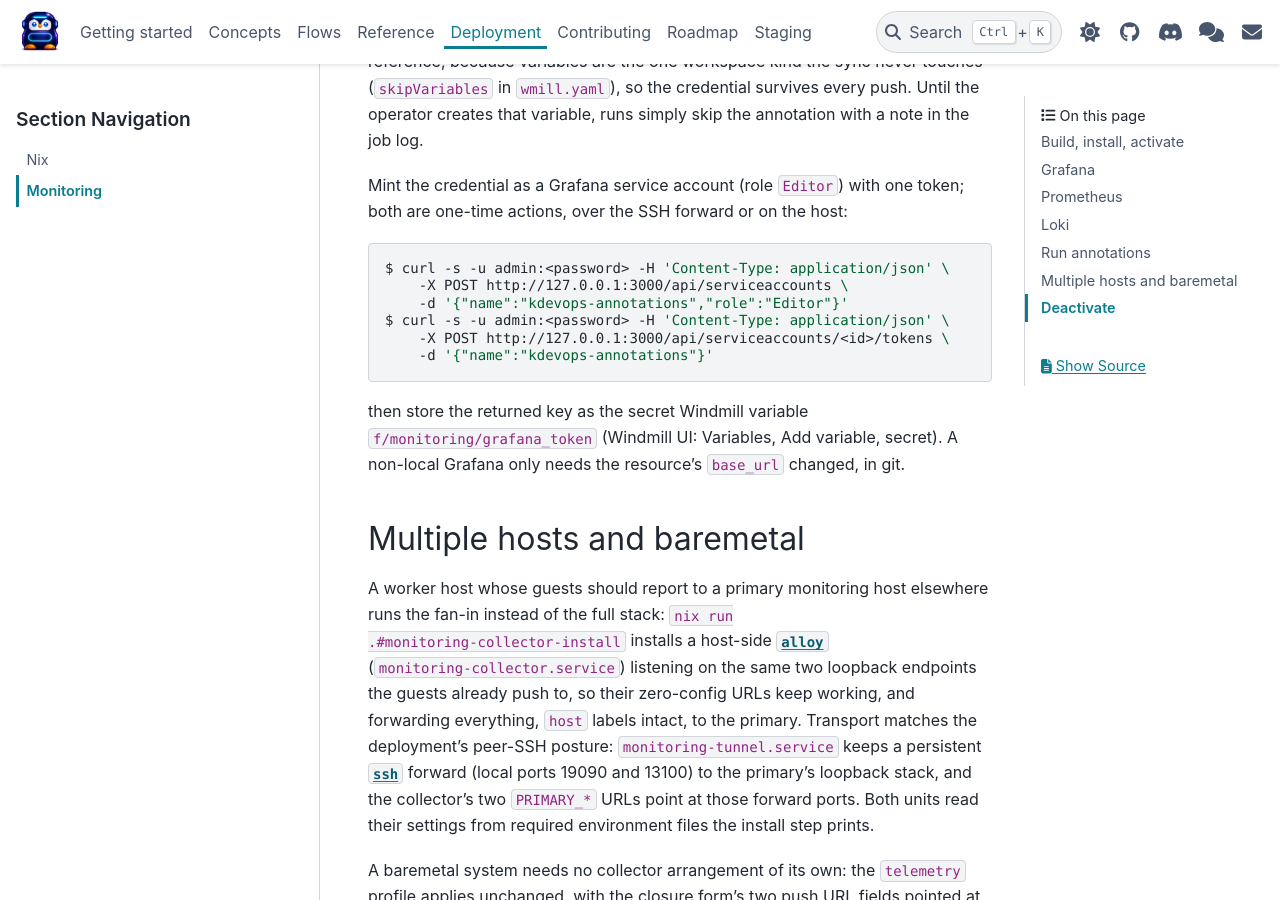
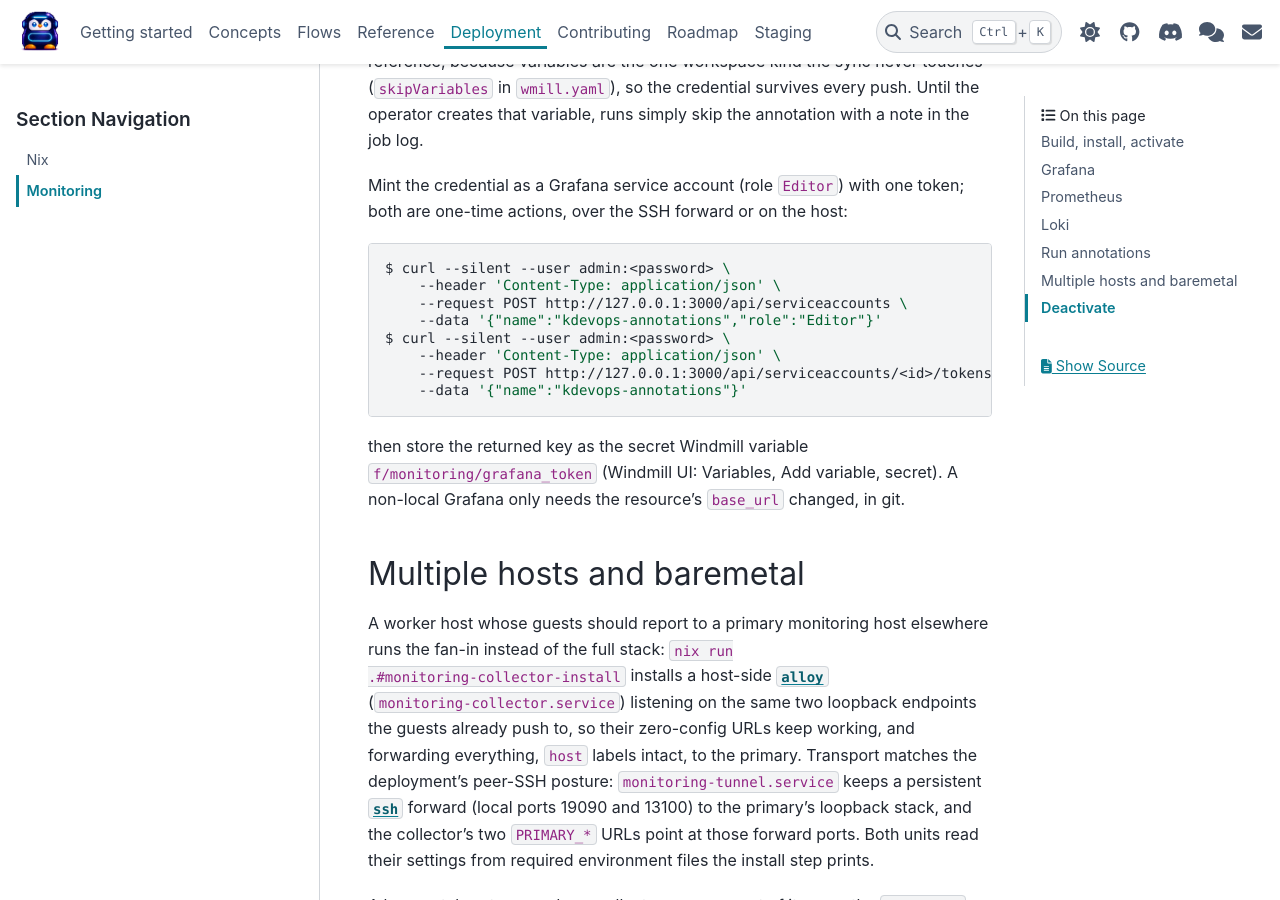
Before and after one commit to dagomez137/kdevops-ng, a Sphinx documentation site: the page built from docs/deployment/monitoring.rst, in a window 1280 px wide and 900 px high, scrolled down 2495 px. Built offline with Sphinx 7.4.7 and the PyData theme 0.15.4, drawn with Linux system fonts in a browser that asks for light colours.

Commit message:
docs: use long-form flags in the command examples
A conventions sweep found command examples still using short flags
that have long forms: the two Grafana service-account curl calls in
the monitoring page (silent, user, header, request, data), the CMB
and PMR grep pipes on the NVMe testing page (ignore-case,
extended-regexp, text), and the Rust config grep on the kernel
toolchains page (extended-regexp). Spell them all long per the
repo-wide flag convention; spdk_nvme_identify's -r stays, it has no
long form.

Generated-by: Claude AI
Signed-off-by: Daniel Gomez <da.gomez@kernel.org>

```diff
--- a/docs/deployment/monitoring.rst
+++ b/docs/deployment/monitoring.rst
@@ -114,12 +114,14 @@ token; both are one-time actions, over the SSH forward or on the host:
 
 .. code-block:: console
 
-   $ curl -s -u admin:<password> -H 'Content-Type: application/json' \
-       -X POST http://127.0.0.1:3000/api/serviceaccounts \
-       -d '{"name":"kdevops-annotations","role":"Editor"}'
-   $ curl -s -u admin:<password> -H 'Content-Type: application/json' \
-       -X POST http://127.0.0.1:3000/api/serviceaccounts/<id>/tokens \
-       -d '{"name":"kdevops-annotations"}'
+   $ curl --silent --user admin:<password> \
+       --header 'Content-Type: application/json' \
+       --request POST http://127.0.0.1:3000/api/serviceaccounts \
+       --data '{"name":"kdevops-annotations","role":"Editor"}'
+   $ curl --silent --user admin:<password> \
+       --header 'Content-Type: application/json' \
+       --request POST http://127.0.0.1:3000/api/serviceaccounts/<id>/tokens \
+       --data '{"name":"kdevops-annotations"}'
 
 then store the returned key as the secret Windmill variable
 ``f/monitoring/grafana_token`` (Windmill UI: Variables, Add variable,
--- a/docs/flows/nvme-testing.rst
+++ b/docs/flows/nvme-testing.rst
@@ -113,7 +113,8 @@ This proves SPDK drives the device over VFIO and reports CMB/PMR:
 .. code-block:: console
 
    $ spdk_nvme_identify -r 'trtype:PCIe traddr:0000:00:04.0' \
-       | grep -iE 'Memory Buffer|Persistent Memory'
+       | grep --ignore-case --extended-regexp \
+           'Memory Buffer|Persistent Memory'
    # Controller Memory Buffer Support
    # Persistent Memory Region Support
 
@@ -193,7 +194,7 @@ Confirm on the host that the guest write appears in the backing file:
 
 .. code-block:: console
 
-   $ grep -a PMRTEST ~/.local/state/qemu-system/<vm>/nvme-pmr-1.img
+   $ grep --text PMRTEST ~/.local/state/qemu-system/<vm>/nvme-pmr-1.img
 
 The PMR ``size`` must be a power of two and at least one host page
 (:src:`f/qsu/common` rejects anything smaller). Here ``00:05.0`` maps to drive
--- a/docs/reference/kernel-toolchains.rst
+++ b/docs/reference/kernel-toolchains.rst
@@ -220,7 +220,7 @@ silently downgraded: ``alldefconfig`` and ``olddefconfig`` drop it and the build
 succeeds without Rust. Confirm that Rust actually built by checking that the
 resulting config still carries ``CONFIG_RUST=y``::
 
-   grep -E '^CONFIG_RUST(_IS_AVAILABLE)?=' <build_dir>/.config
+   grep --extended-regexp '^CONFIG_RUST(_IS_AVAILABLE)?=' <build_dir>/.config
 
 What the devShell provides
 --------------------------
```
